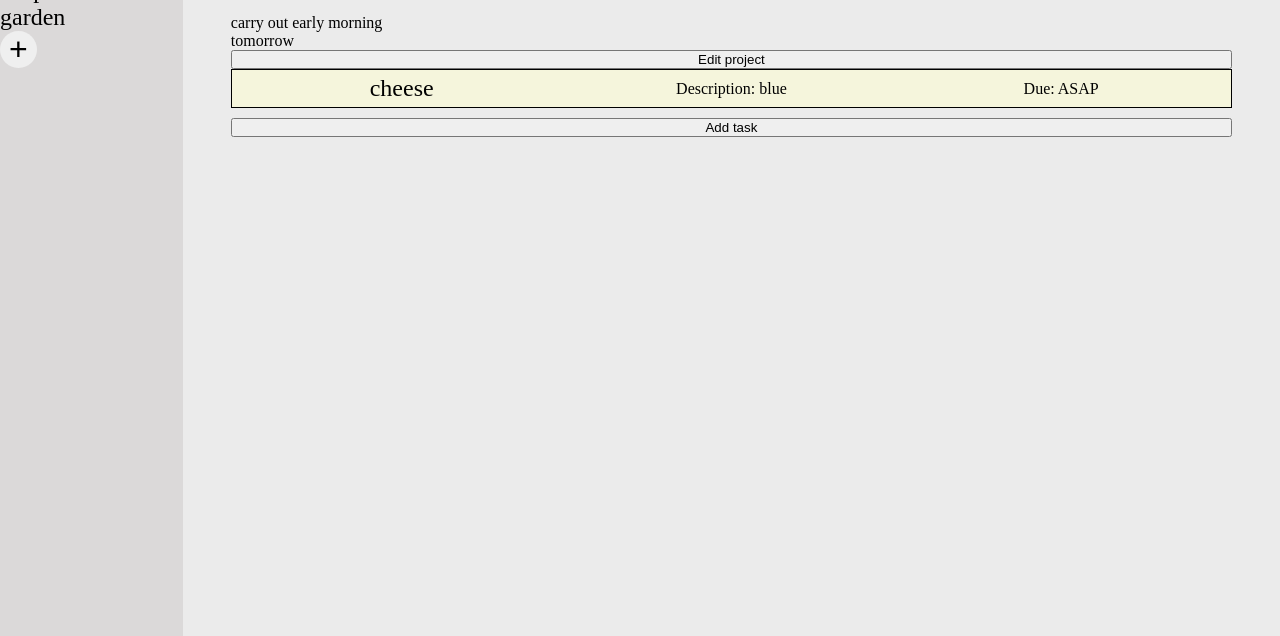
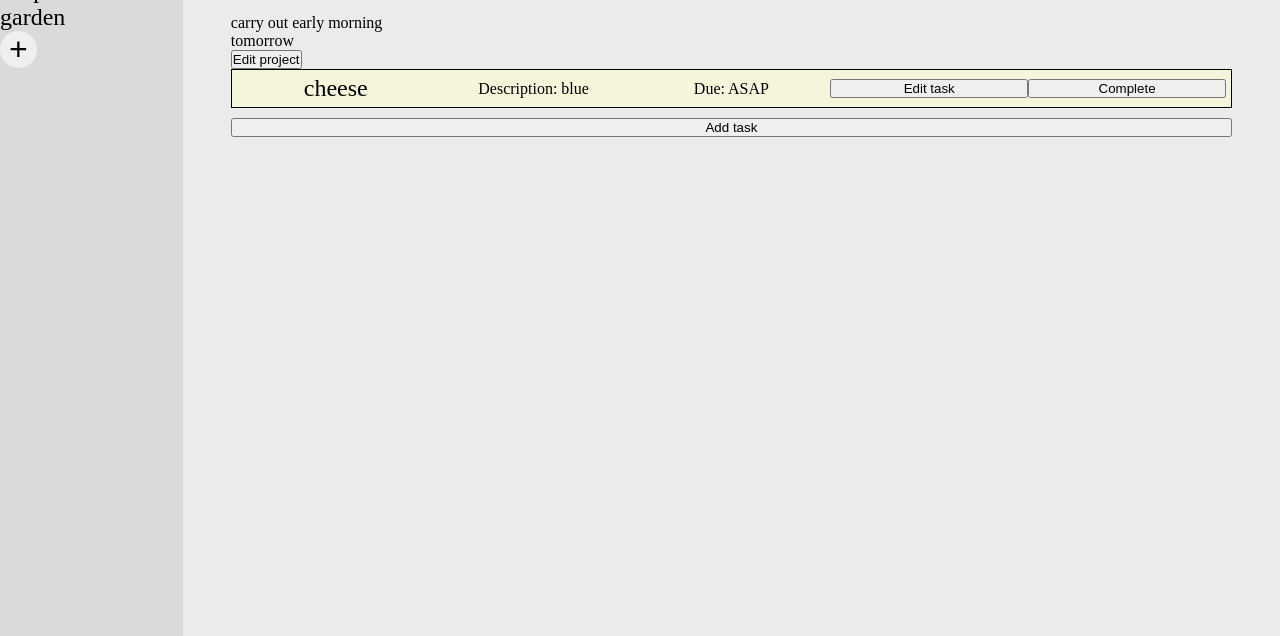
Before and after one commit to aaronjr/todolist, a website built with webpack: page dist/index.html in a window 1280 px wide. Both pictures are taken after a click on the item "shop". Shown: the part 164-800 px from the top of the page. Built offline with nearby package versions, Linux system fonts and the light colour scheme.

Commit message:
continue to improve functionality of forms. edit projects now works. edit tasks has buttons but no functionality.

```diff
--- a/src/dom.js
+++ b/src/dom.js
@@ -10,6 +10,8 @@ export function addProjects(content, objs, projectId){
         content.removeChild(content.lastChild)
     }
 
+    const projectDetailsDiv = createEle('div', 'projectDetailsDiv', '')
+
     // add project name to page
     const projectDetails = [
         ['h1', 'projectTitle', `${manager.list[projectId].title}`],
@@ -17,7 +19,8 @@ export function addProjects(content, objs, projectId){
         ['p', 'projectDueDate', `${manager.list[projectId].dueDate}`],
         ['button', 'editProject', 'Edit project']
     ]
-    loop(projectDetails, content)
+    loop(projectDetails, projectDetailsDiv)
+    content.append(projectDetailsDiv)
 
     const editProject = document.querySelector('.editProject')
     editProject.addEventListener('click', () => {
@@ -34,7 +37,9 @@ export function addProjects(content, objs, projectId){
 
         let listitems = [
             ['li', 'list-item', `Description: ${obj.desciption}`],
-            ['li', 'list-item', `Due: ${obj.dueDate}`]
+            ['li', 'list-item', `Due: ${obj.dueDate}`],
+            ['button', 'editTaskButton', 'Edit task'],
+            ['button', 'CompleteTaskButton', 'Complete']
         ]
 
         // add ul to box element
--- a/src/forms.js
+++ b/src/forms.js
@@ -6,7 +6,6 @@ import { Task } from "./task"
 
 export function addProjectForm(where, content){
     const form = createEle('form', 'addProjectForm', '')
-    sideDiv = where
     // list of needed items
     const formElements = [
         ['input', 'projectName', 'addProjectDetails',''],
@@ -93,8 +92,9 @@ export function editProjectForm (content, project) {
 
     loopForm(formElements, form)
 
+    let projectDetailsDiv = document.querySelector('.projectDetailsDiv')
+
     form.addEventListener('submit', (e) => {
-
         // prevent submit
         e.preventDefault()
 
@@ -120,5 +120,5 @@ export function editProjectForm (content, project) {
         // reload sidebar incase name was changed
         loadSidebar(side, manager.checkOutstanding(), content)
     })
-    content.append(form)
+    projectDetailsDiv.append(form)
 }
--- a/src/styles.css
+++ b/src/styles.css
@@ -71,7 +71,7 @@ body{
     display: grid;
     align-items: center;
     justify-content: space-around;
-    grid-template-columns: 1fr 1fr 1fr;
+    grid-template-columns: repeat(5, 1fr);
     border: solid black 1px;
     padding: 5px;
     margin-bottom: 10px;
```
Also changed, not shown: dist/bundle.js.
